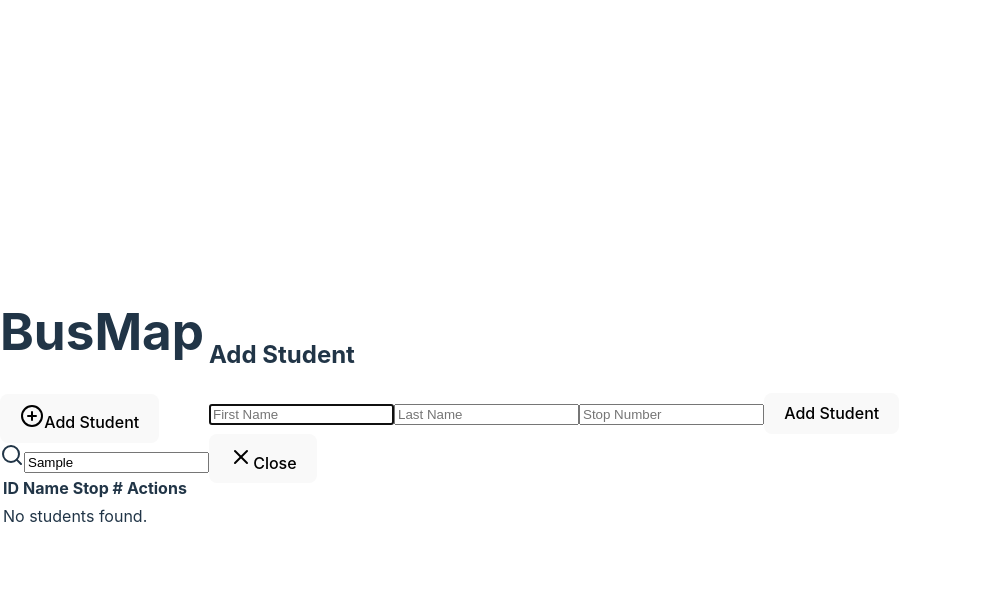
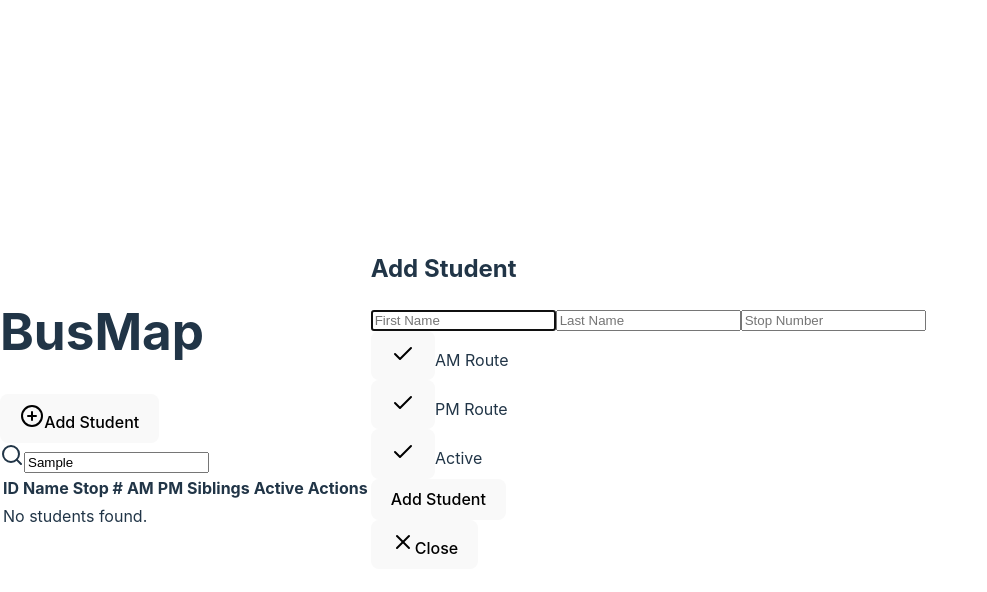
Before and after one commit to dominicnunez/busmap, a React (Vite) app: page /student/1 in a window 1280 px wide. Both pictures are taken after typing "Sample" into the empty fields and a click on the button "Add Student". Shown: the top 592 px of the page, without its empty margins (0-987 px from the left). Built offline with nearby package versions, Linux system fonts and the light colour scheme.

Commit message:
Add additional data to student model, update todos

```diff
--- a/package.json
+++ b/package.json
@@ -10,6 +10,7 @@
     "preview": "vite preview"
   },
   "dependencies": {
+    "@radix-ui/react-checkbox": "^1.1.2",
     "@radix-ui/react-dialog": "^1.1.2",
     "@radix-ui/react-slot": "^1.1.0",
     "@radix-ui/react-visually-hidden": "^1.1.0",
@@ -21,7 +22,8 @@
     "react": "^18.3.1",
     "react-dom": "^18.3.1",
     "shadcn-ui": "^0.2.3",
-    "tailwind-merge": "^2.5.5"
+    "tailwind-merge": "^2.5.5",
+    "uuid": "^11.0.3"
   },
   "devDependencies": {
     "@eslint/js": "^9.15.0",
--- a/src/App.jsx
+++ b/src/App.jsx
@@ -1,4 +1,5 @@
 import { useState } from 'react';
+import { v4 as uuidv4 } from 'uuid';
 import { StudentTable } from './components/tables/StudentTable';
 import { AddStudent } from './components/modals/AddStudent';
 import { Button } from '@/components/ui/button';
@@ -12,24 +13,25 @@ export default function App() {
   const handleAddStudent = (newStudent) => {
     if (editStudent) {
       setStudents((prevStudents) =>
-        prevStudents.map((student, index) =>
-          index == editStudent.index ? newStudent : student
+        prevStudents.map((student) =>
+          student.id === editStudent.id ? { ...newStudent, id: student.id } : student
         )
       );
       setEditStudent(null);
     } else {
-    setStudents((prevStudents) => [...prevStudents, newStudent]);
-  }
-  setIsAddStudentOpen(false);
-};
+      setStudents((prevStudents) => [...prevStudents, { ...newStudent, id: uuidv4() }]);
+    }
+    setIsAddStudentOpen(false);
+  };
 
-  const handleEditStudent = (index) => {
-    setEditStudent({ ...students[index], index });
+  const handleEditStudent = (id) => {
+    const studentToEdit = students.find((student) => student.id === id);
+    setEditStudent(studentToEdit);
     setIsAddStudentOpen(true);
   };
 
-  const handleDeleteStudent = (index) => {
-    setStudents((prevStudents) => prevStudents.filter((_, i) => i !== index));
+  const handleDeleteStudent = (id) => {
+    setStudents((prevStudents) => prevStudents.filter((student) => student.id !== id));
   };
 
   return (
@@ -41,8 +43,20 @@ export default function App() {
           Add Student
         </Button>
       </div>
-      <StudentTable students={students} onEdit={handleEditStudent} onDelete={handleDeleteStudent}/>
-      <AddStudent open={isAddStudentOpen} onClose={() => {setIsAddStudentOpen(false); setEditStudent(null)}} onAdd={handleAddStudent} editStudent={editStudent}/>
+      <StudentTable
+        students={students}
+        onEdit={handleEditStudent}
+        onDelete={handleDeleteStudent}
+      />
+      <AddStudent
+        open={isAddStudentOpen}
+        onClose={() => {
+          setIsAddStudentOpen(false);
+          setEditStudent(null);
+        }}
+        onAdd={handleAddStudent}
+        editStudent={editStudent}
+      />
     </div>
   );
 }
--- a/src/components/modals/AddStudent.jsx
+++ b/src/components/modals/AddStudent.jsx
@@ -1,38 +1,70 @@
-import PropTypes from 'prop-types';
-import { useEffect, useState } from 'react';
-import { Dialog, DialogContent, DialogHeader, DialogTitle } from '@/components/ui/dialog';
-import { Button } from '@/components/ui/button';
-import { Input } from '@/components/ui/input';
-import { DialogDescription } from '@radix-ui/react-dialog';
-import * as VisuallyHidden from '@radix-ui/react-visually-hidden';
+import PropTypes from "prop-types";
+import { useEffect, useState } from "react";
+import {
+    Dialog,
+    DialogContent,
+    DialogHeader,
+    DialogTitle,
+} from "@/components/ui/dialog";
+import * as VisuallyHidden from "@radix-ui/react-visually-hidden";
+import { DialogDescription } from "@radix-ui/react-dialog";
+import { Button } from "@/components/ui/button";
+import { Input } from "@/components/ui/input";
+import { Checkbox } from "@/components/ui/checkbox";
 
 export function AddStudent({ open, onClose, onAdd, editStudent }) {
     const [student, setStudent] = useState({
-    firstName: '',
-    lastName: '',
-    stopNumber: ''
+      id: null,
+      firstName: "",
+      lastName: "",
+      stopNumber: "",
+      amRoute: true,
+      pmRoute: true,
+      siblings: [],
+      active: true,
     });
 
     useEffect(() => {
       if (editStudent) {
         setStudent({
-            firstName: editStudent.firstName,
-            lastName: editStudent.lastName,
-            stopNumber: editStudent.stopNumber
-        })
+          ...editStudent,
+          siblings: editStudent.siblings ?? []
+        });
       } else {
         setStudent({
-            firstName: '',
-            lastName: '',
-            stopNumber: ''
-        })
+          id: null,
+          firstName: "",
+          lastName: "",
+          stopNumber: "",
+          amRoute: true,
+          pmRoute: true,
+          siblings: [],
+          active: true,
+        });
       }
-    }, [editStudent])
+    }, [editStudent]);
+
+  const handleChange = (field) => (e) => {
+    setStudent((prev) => ({ ...prev, [field]: e.target.value }));
+  };
+
+  const handleCheckboxChange = (field) => (checked) => {
+    setStudent((prev) => ({ ...prev, [field]: checked }));
+  };
 
   const handleSubmit = (e) => {
     e.preventDefault();
     onAdd(student);
-    setStudent({ firstName: '', lastName: '', stopNumber: '' });
+    setStudent({
+      id: null,
+      firstName: "",
+      lastName: "",
+      stopNumber: "",
+      amRoute: true,
+      pmRoute: true,
+      siblings: [],
+      active: true,
+    });
     onClose();
   };
 
@@ -42,30 +74,60 @@ export function AddStudent({ open, onClose, onAdd, editStudent }) {
         <DialogHeader>
           <DialogTitle>Add Student</DialogTitle>
           <VisuallyHidden.Root>
-                    <DialogDescription>Add Student</DialogDescription>
+            <DialogDescription>
+              first and last name, stop number, and AM/PM routing
+            </DialogDescription>
           </VisuallyHidden.Root>
         </DialogHeader>
         <form onSubmit={handleSubmit} className="space-y-4">
           <Input
             placeholder="First Name"
             value={student.firstName}
-                onChange={(e) => setStudent({ ...student, firstName: e.target.value })}
+            onChange={handleChange("firstName")}
             required
           />
           <Input
             placeholder="Last Name"
             value={student.lastName}
-                onChange={(e) => setStudent({ ...student, lastName: e.target.value })}
+            onChange={handleChange("lastName")}
             required
           />
           <Input
             type="number"
             placeholder="Stop Number"
             value={student.stopNumber}
-                onChange={(e) => setStudent({ ...student, stopNumber: e.target.value })}
+            onChange={handleChange("stopNumber")}
             required
           />
-            <Button type="submit" className="w-full">{editStudent ? "Save Changes" : "Add Student"}</Button>
+          <div className="flex space-x-4">
+            <div className="flex items-center space-x-2">
+              <Checkbox
+                id="am"
+                checked={student.amRoute}
+                onCheckedChange={handleCheckboxChange("amRoute")}
+              />
+              <label htmlFor="am">AM Route</label>
+            </div>
+            <div className="flex items-center space-x-2">
+              <Checkbox
+                id="pm"
+                checked={student.pmRoute}
+                onCheckedChange={handleCheckboxChange("pmRoute")}
+              />
+              <label htmlFor="pm">PM Route</label>
+            </div>
+            <div className="flex items-center space-x-2">
+              <Checkbox
+                id="active"
+                checked={student.active}
+                onCheckedChange={handleCheckboxChange("active")}
+              />
+              <label htmlFor="active">Active</label>
+            </div>
+          </div>
+          <Button type="submit" className="w-full">
+            {editStudent ? "Save Changes" : "Add Student"}
+          </Button>
         </form>
       </DialogContent>
     </Dialog>
--- a/src/components/tables/StudentTable.jsx
+++ b/src/components/tables/StudentTable.jsx
@@ -1,5 +1,5 @@
+import PropTypes from 'prop-types';
 import { useState } from 'react';
-import PropTypes from 'prop-types';
 import { Table, TableBody, TableCell, TableHead, TableHeader, TableRow } from '@/components/ui/table';
 import { Input } from '@/components/ui/input';
 import { Search } from 'lucide-react';
@@ -33,26 +33,34 @@ export function StudentTable({ students, onEdit, onDelete }) {
               <TableHead>ID</TableHead>
               <TableHead>Name</TableHead>
               <TableHead>Stop #</TableHead>
+              <TableHead>AM</TableHead>
+              <TableHead>PM</TableHead>
+              <TableHead>Siblings</TableHead>
+              <TableHead>Active</TableHead>
               <TableHead>Actions</TableHead>
             </TableRow>
           </TableHeader>
           <TableBody>
             {filteredStudents.length > 0 ? (
-                filteredStudents.map((student, index) => (
-                  <TableRow key={index}>
-                    <TableCell>{index + 1}</TableCell>
+              filteredStudents.map((student) => (
+                <TableRow key={student.id}>
+                  <TableCell>{student.id ? student.id.slice(0, 8) : ''}</TableCell>
                   <TableCell>{`${student.firstName} ${student.lastName}`}</TableCell>
                   <TableCell>{student.stopNumber}</TableCell>
+                  <TableCell>{student.amRoute ? '✓' : '✗'}</TableCell>
+                  <TableCell>{student.pmRoute ? '✓' : '✗'}</TableCell>
+                  <TableCell>{student.siblings?.length || 0}</TableCell>
+                  <TableCell>{student.active ? '✓' : '✗'}</TableCell>
                   <TableCell>
                     <button
                       className="text-blue-600 hover:underline"
-                        onClick={() => onEdit(index)}
+                      onClick={() => onEdit(student.id)}
                     >
                       Edit
                     </button>
                     <button
                       className="text-red-600 hover:underline ml-4"
-                        onClick={() => onDelete(index)}
+                      onClick={() => onDelete(student.id)}
                     >
                       Delete
                     </button>
@@ -61,7 +69,7 @@ export function StudentTable({ students, onEdit, onDelete }) {
               ))
             ) : (
               <TableRow>
-                  <TableCell colSpan={4} className="text-center">
+                <TableCell colSpan={8} className="text-center">
                   No students found.
                 </TableCell>
               </TableRow>
--- /dev/null
+++ b/src/components/ui/checkbox.tsx
@@ -0,0 +1,28 @@
+import * as React from "react"
+import * as CheckboxPrimitive from "@radix-ui/react-checkbox"
+import { Check } from "lucide-react"
+
+import { cn } from "@/lib/utils"
+
+const Checkbox = React.forwardRef<
+  React.ElementRef<typeof CheckboxPrimitive.Root>,
+  React.ComponentPropsWithoutRef<typeof CheckboxPrimitive.Root>
+>(({ className, ...props }, ref) => (
+  <CheckboxPrimitive.Root
+    ref={ref}
+    className={cn(
+      "peer h-4 w-4 shrink-0 rounded-sm border border-primary ring-offset-background focus-visible:outline-none focus-visible:ring-2 focus-visible:ring-ring focus-visible:ring-offset-2 disabled:cursor-not-allowed disabled:opacity-50 data-[state=checked]:bg-primary data-[state=checked]:text-primary-foreground",
+      className
+    )}
+    {...props}
+  >
+    <CheckboxPrimitive.Indicator
+      className={cn("flex items-center justify-center text-current")}
+    >
+      <Check className="h-4 w-4" />
+    </CheckboxPrimitive.Indicator>
+  </CheckboxPrimitive.Root>
+))
+Checkbox.displayName = CheckboxPrimitive.Root.displayName
+
+export { Checkbox }
```
Also changed, not shown: 2 other files (tests, documents, lock files or other folders). Lines whose indentation alone changed are shown as unchanged.
